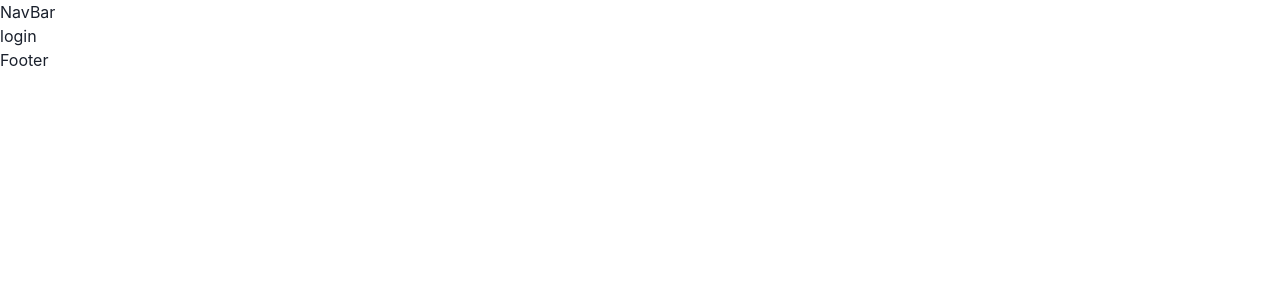
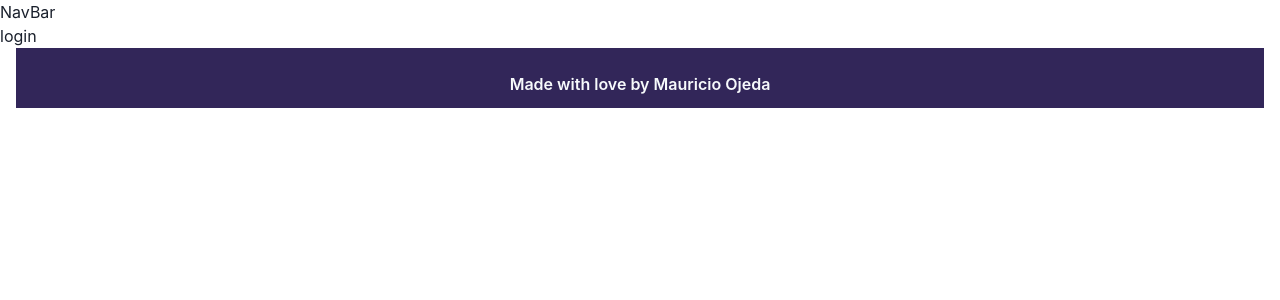
Before and after one commit to Mauricio-Ojeda/VetAdmin, a Next.js app: page / in a window 1280 px wide. Shown: the top 300 px of the page. Built offline with nearby package versions, Linux system fonts and the light colour scheme.

Commit message:
fotter styled

```diff
--- a/components/footer/Footer.js
+++ b/components/footer/Footer.js
@@ -1,7 +1,22 @@
+import { Box, Container, Stack, Text } from "@chakra-ui/react";
 import React from "react";
 
 const Footer = () => {
-  return <div>Footer</div>;
+  return (
+    <Container maxW="container.xl">
+      <Stack padding="3" bg="purple.900">
+        <Text
+          alignSelf="center"
+          color="gray.50"
+          fontWeight="semibold"
+          mt={3}
+          textAlign="center"
+        >
+          Made with love by Mauricio Ojeda
+        </Text>
+      </Stack>
+    </Container>
+  );
 };
 
 export default Footer;
```
